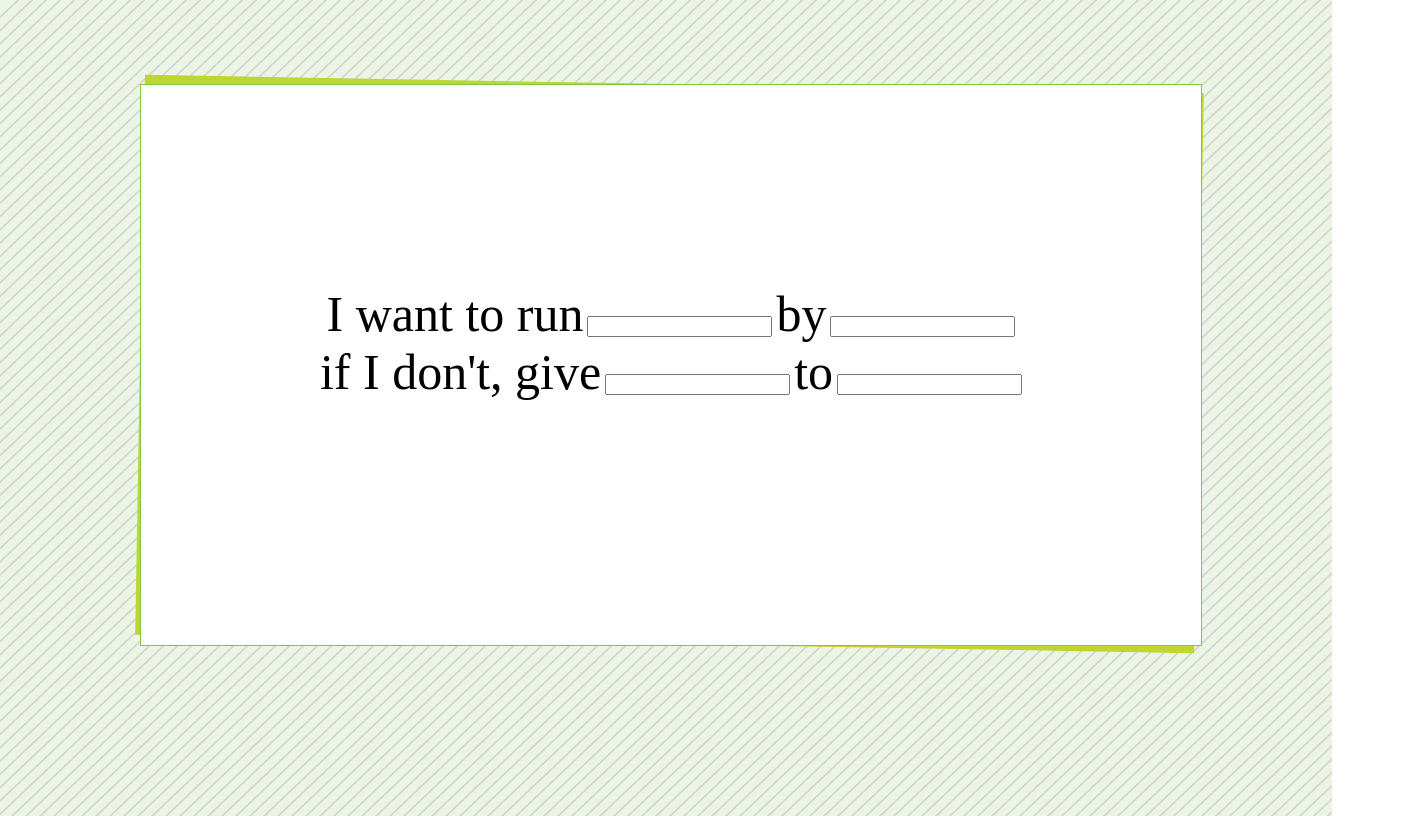
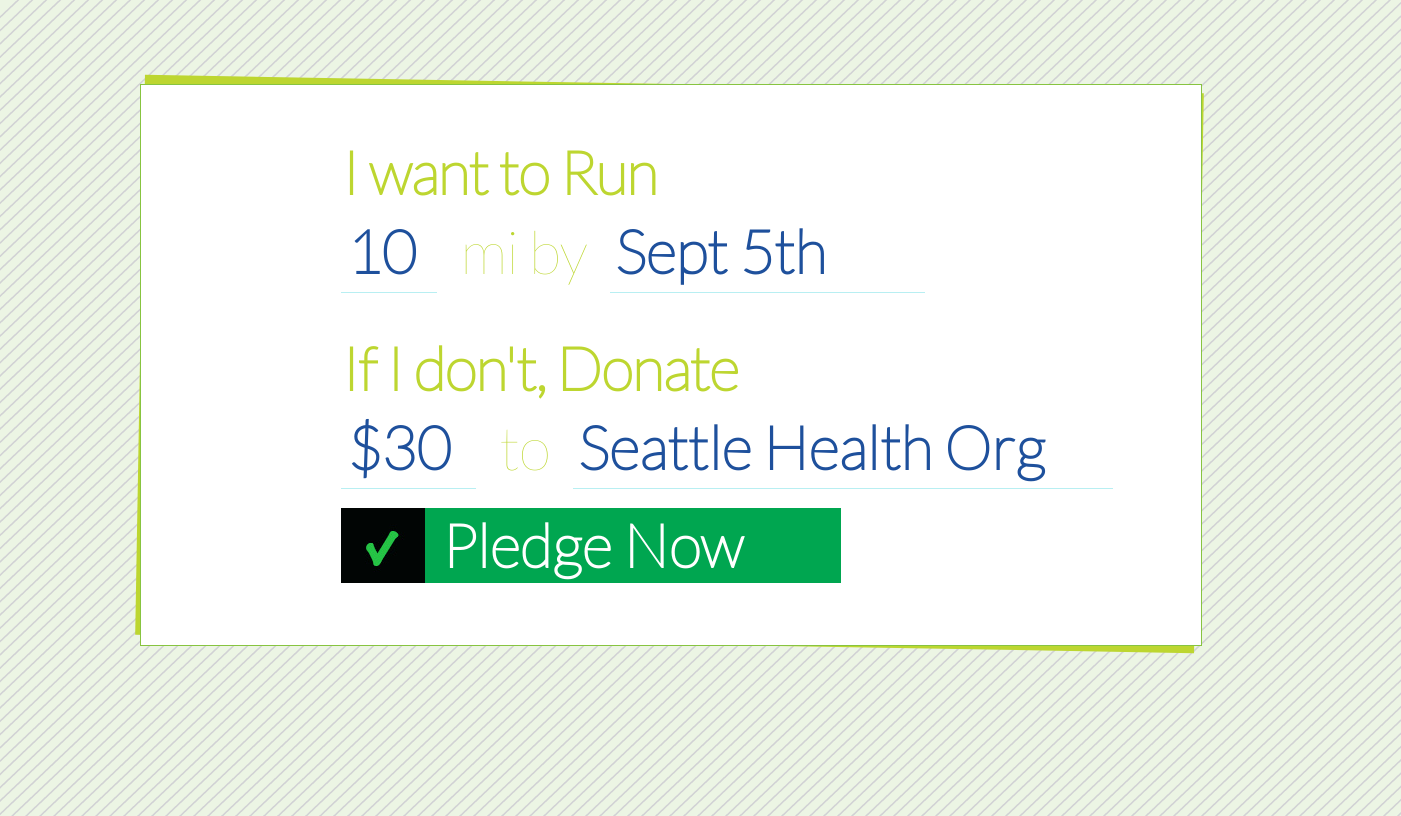
Before and after one commit to jonwu/Battlehack-2013, a plain HTML site: page index.html in a window 1280 px wide. Shown: the whole page, 1401 px wide, since content can reach past the window. Drawn offline with nearby package versions, Linux system fonts and the light colour scheme.

Commit message:
adding splash page

```diff
--- a/css/style.css
+++ b/css/style.css
@@ -5,6 +5,40 @@ body
 	min-width:1324px;
 	min-height:768px;
 	height:100%;
+	font-family: 'Lato', sans-serif;
+}
+
+.inputField{
+	color: #1E509C;
+	border-radius: 0;
+	font-size: 60px;
+	width: auto;
+	outline: none;
+	border: none;
+	border-bottom: 1px solid #B8EFF2;
+	background: transparent;
+	display: inline;
+	position: relative;
+	padding: 5px 5px 5px 5px;
+	font-family: 'Lato', sans-serif;
+	font-weight: bold;
+	/*bottom: 1.5em;*/
+}
+
+#distance{
+	width: 1.6em;
+}
+
+#date{
+	width: 5.25em;
+}
+
+#amt{
+	width:2.25em;
+}
+
+#charity{
+	width: 9em;
 }
 
 .center-frame
@@ -32,7 +66,7 @@ body
 .white-background
 {
 	top:10%;
-	text-align: center;
+	/*text-align: center;*/
 	height:100%;
 	width:100%;
 	background-color:#FFF;
@@ -42,10 +76,34 @@ body
 }
 
 .white-background .text-area{
-	top: 200px;
+	top: 50px;
 	position: relative;
-	text-align: center;
+	left: 200px;
+	/*text-align: center;*/
 }
+.text-area span,p,h1{
+	color: #BDD630;
+	font-size: 60px;
+	line-height: 75px;
+	text-align: left;
+	/*display:inline;*/
+	margin: 0px;
+	letter-spacing: -1;
+	/*border: 1px solid black;*/
+}
+
 .text-area span{
-	font-size: 50px
+	padding-left: 20px;
+	padding-right: 20px;
 }
+
+#pledge{
+	line-height: 75px;
+	font-size: 60px;
+	font-weight: 900;
+	display: block;
+	background-image: url("../img/pledgeBackground.jpg");
+	background-repeat: no-repeat;
+	color: white;
+	padding-left: 100px;
+}
--- a/index.html
+++ b/index.html
@@ -1,7 +1,10 @@
 <html>
 <head>
 	<link rel="stylesheet" type="text/css" href="css/style.css"/>
+	<link href='http://fonts.googleapis.com/css?family=Lato:100;900' rel='stylesheet' type='text/css'>
+	<script src="http://ajax.googleapis.com/ajax/libs/jquery/1/jquery.min.js"></script>
 	<script type="text/javascript" src="js/main.js"></script>
+
 	<title></title>
 </head>
 <body>
@@ -10,16 +13,25 @@
 			<div class="green-background"></div>
 			<div class="white-background">
 				<div class="text-area">
-					<span>I want to run</span>
-					<input></input>
-					<span>by</span>
-					<input></input>
+					<h1>I want to Run</h1>
+					<input id = "distance" value="10" class="inputField"></input>
+					<span>mi by</span>
+					<input id="date" value="Sept 5th" class="inputField"></input>
 					<br>
-					<span>if I don't, give</span>
-					<input></input>
+					<br>
+					<br>
+					<h1>If I don't, Donate</h1>
+					<input id="amt" value="$30" class="inputField"></input>
 					<span>to</span>
-					<input></input>
+
+					<input id="charity" value="Seattle Health Org" class="inputField"></input>
+
+					<br>
+					<br>
+					<div id="pledge"> Pledge Now </div>
+
 				</div>
+
 			</div>
 		</div>
 	</div>
--- a/js/main.js
+++ b/js/main.js
@@ -0,0 +1,13 @@
+$(document).ready(function() {
+
+	var distance = $("#distance");
+	var pledge = $("#pledge");
+	// .focus();
+	distance[0].selectionStart = distance[0].selectionEnd =0;
+
+
+	//event listeners
+	pledge.click(function(){
+		window.location="http://google.com";
+	})
+});
```
Also changed, not shown: img/pledgeBackground.jpg (added), 2 other files.
